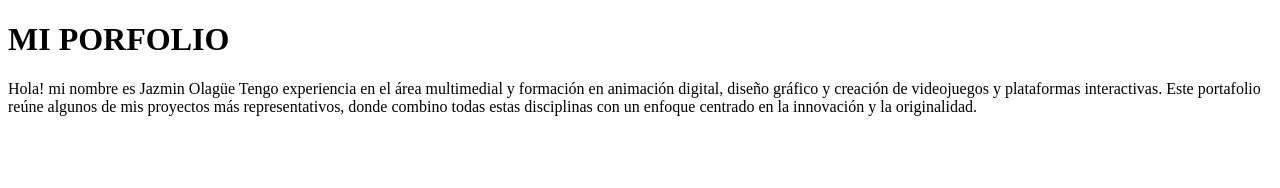
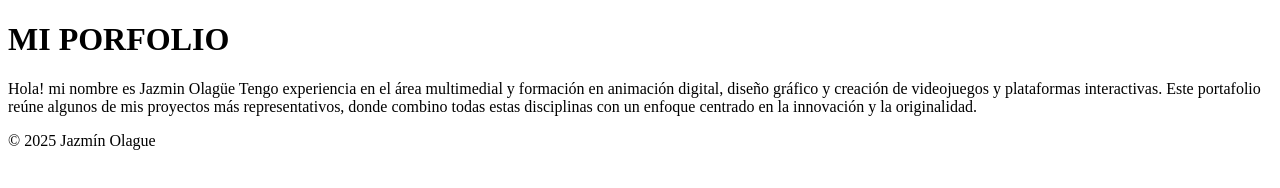
Before and after one commit to JazminOlague/practico-porfolio, a plain HTML site: page index.html in a window 1280 px wide. Drawn offline with Linux system fonts and the light colour scheme.

Commit message:
agregue footer

```diff
--- a/index.html
+++ b/index.html
@@ -16,6 +16,9 @@
         enfoque centrado en la innovación y la originalidad.
 
     </p>
+    <footer>
+        <p>© 2025 Jazmín Olague</p>
+    </footer>
 </body>
 
 </html>
```
